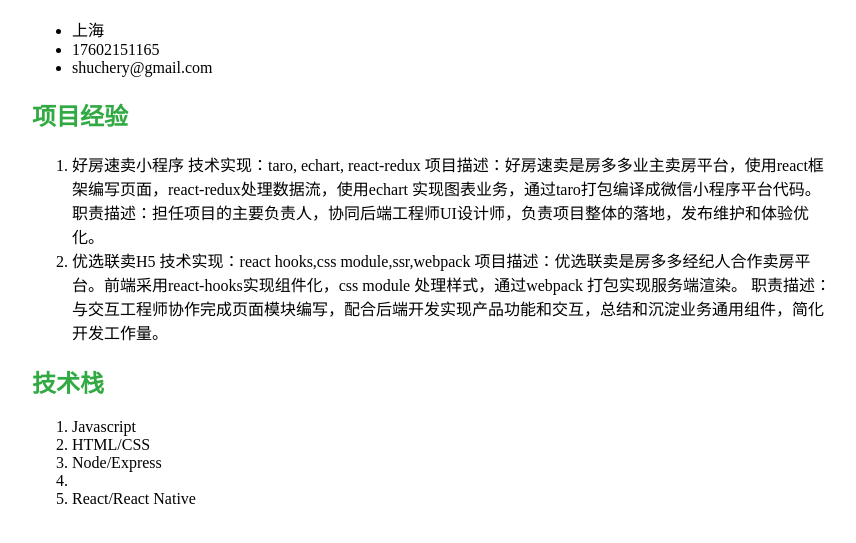
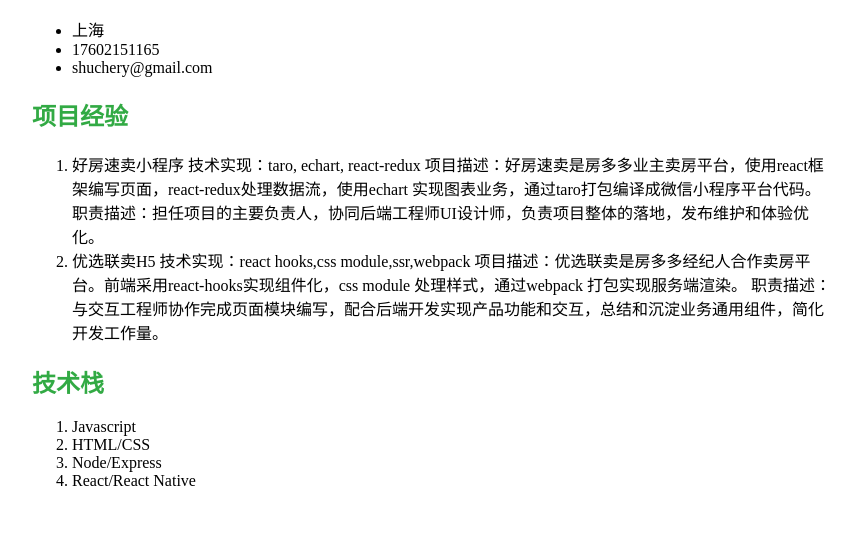
Before and after one commit to shuch/shuch.github.io, a website: page resume.html in a window 1280 px wide. Shown: the part 127-670 px from the top of the page, without its empty margins (208-1064 px from the left). Drawn offline with Linux system fonts and the light colour scheme.

Commit message:
Update resume.html

```diff
--- a/resume.html
+++ b/resume.html
@@ -40,7 +40,7 @@
     <ol>
       <li>Javascript</li>
       <li>HTML/CSS</li>
-      <li>Node/Express<li>
+      <li>Node/Express</li>
       <li>React/React Native</li>
     </ol>
   </body>
```
